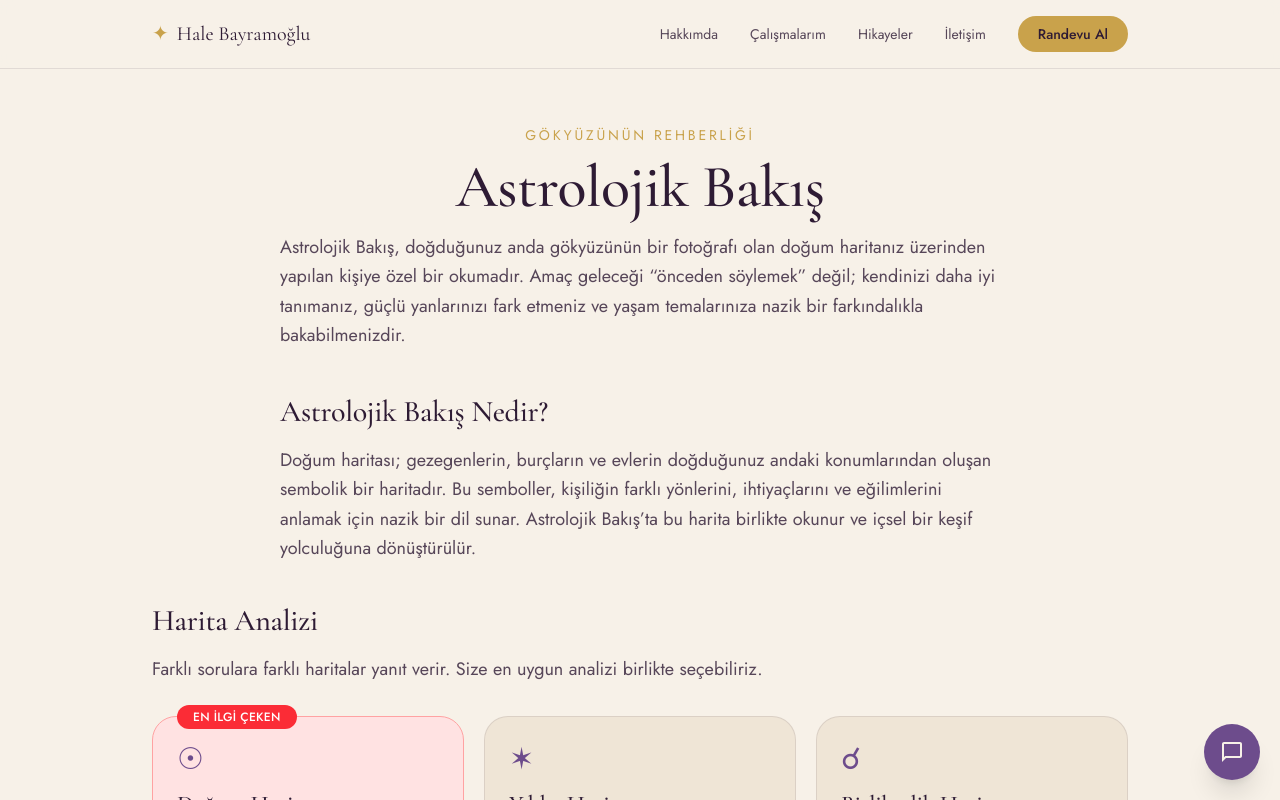
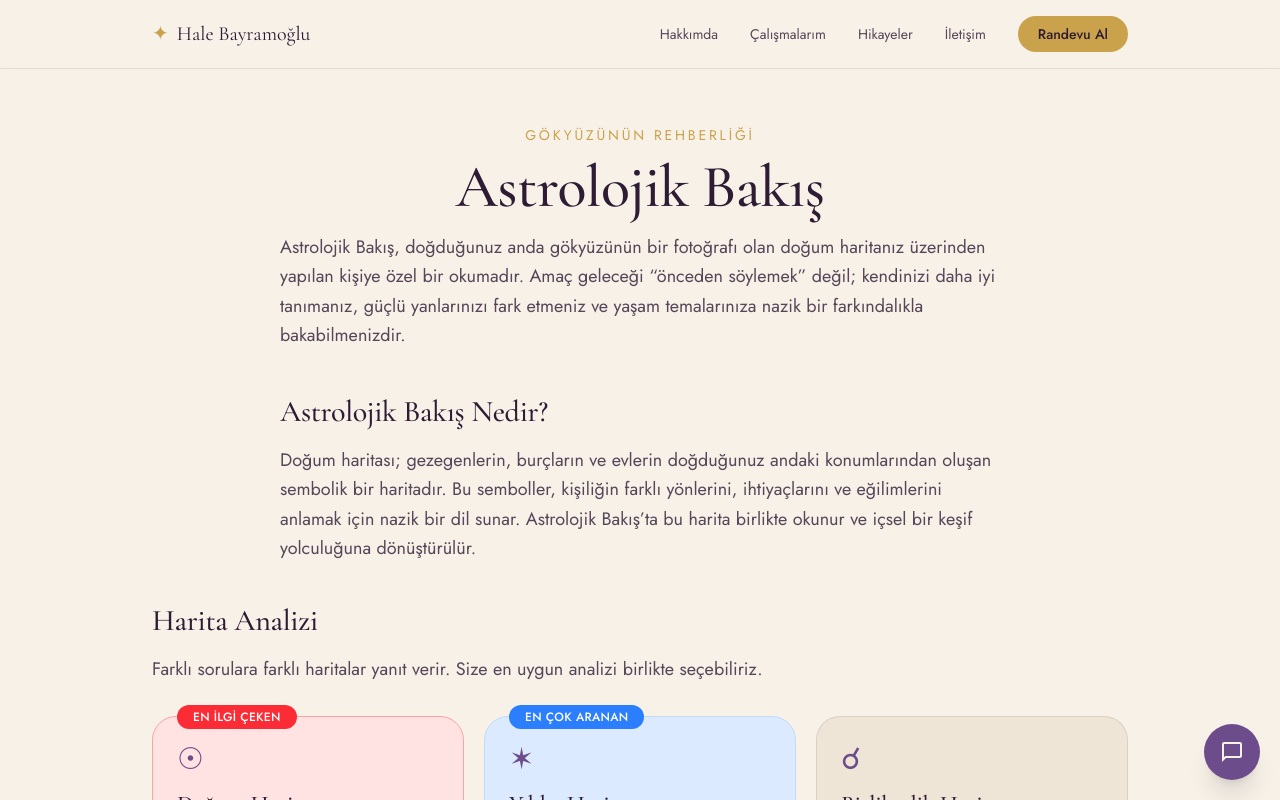
Before and after one commit to muhsinba/site-hale, a Next.js app: page /astrolojik-bakis in a window 1280 px wide. Shown: the top 800 px of the page. Built offline with nearby package versions, Linux system fonts and the light colour scheme.

Commit message:
Harita Analizi: blue 'En Çok Aranan' badge on Yıldız Haritası card
Co-Authored-By: Claude Opus 4.8 (1M context) <noreply@anthropic.com>

```diff
--- a/src/app/astrolojik-bakis/page.tsx
+++ b/src/app/astrolojik-bakis/page.tsx
@@ -148,12 +148,15 @@ export default function AstrolojikBakisPage() {
                   title: "Doğum Haritası",
                   desc: "Doğduğunuz anın haritasıyla karakterinizi, güçlü yönlerinizi ve yaşam temalarınızı keşfedin.",
                   badge: "En İlgi Çeken",
+                  tone: "red",
                 },
                 {
                   href: "/astrolojik-bakis/yildiz-haritasi",
                   icon: "✶",
                   title: "Yıldız Haritası",
                   desc: "Gökyüzünün güncel hareketlerinin size etkisini ve önümüzdeki döneme dair temaları inceleyin.",
+                  badge: "En Çok Aranan",
+                  tone: "blue",
                 },
                 {
                   href: "/astrolojik-bakis/birliktelik-haritasi",
@@ -161,17 +164,25 @@ export default function AstrolojikBakisPage() {
                   title: "Birliktelik Haritası",
                   desc: "İki haritayı birlikte okuyarak ilişkinizdeki uyum ve gelişim alanlarını anlayın.",
                 },
-              ] as { href: string; icon: string; title: string; desc: string; badge?: string }[]
+              ] as { href: string; icon: string; title: string; desc: string; badge?: string; tone?: "red" | "blue" }[]
             ).map((c) => (
               <Link
                 key={c.href}
                 href={c.href}
                 className={`group relative flex flex-col rounded-3xl border p-6 transition-all hover:-translate-y-1 hover:shadow-md ${
-                  c.badge ? "border-red-300 bg-red-100" : "border-plum/10 bg-cream-deep"
+                  c.tone === "blue"
+                    ? "border-blue-200 bg-blue-100"
+                    : c.tone === "red"
+                      ? "border-red-300 bg-red-100"
+                      : "border-plum/10 bg-cream-deep"
                 }`}
               >
                 {c.badge && (
-                  <span className="absolute -top-3 left-6 rounded-full bg-red-500 px-4 py-1 text-xs font-medium uppercase tracking-wide text-white">
+                  <span
+                    className={`absolute -top-3 left-6 rounded-full px-4 py-1 text-xs font-medium uppercase tracking-wide text-white ${
+                      c.tone === "blue" ? "bg-blue-500" : "bg-red-500"
+                    }`}
+                  >
                     {c.badge}
                   </span>
                 )}
```
